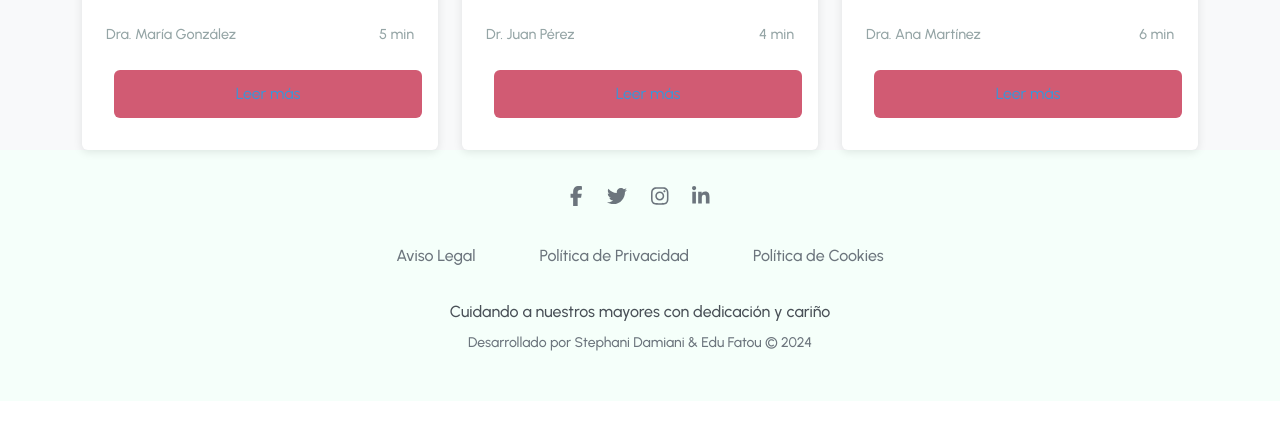
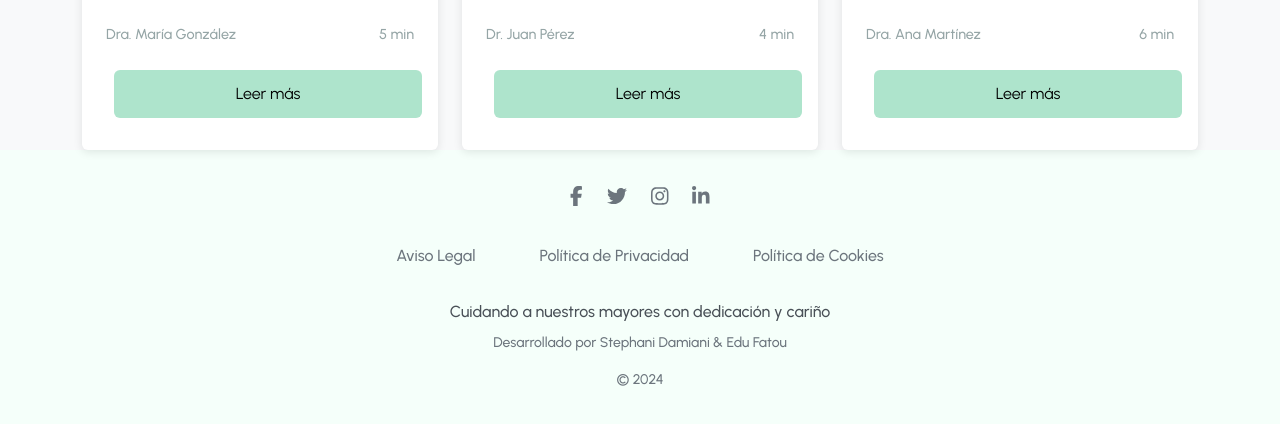
Before and after one commit to steph-d989/residencia_alarcon, a React (Vite) app in the folder client/: page /blog in a window 1280 px wide. Shown: the part 770-1194 px from the top of the page. Before the commit the page ends 1171 px from the top, so only its background shows below. Built offline with nearby package versions, Linux system fonts and the light colour scheme.

Commit message:
fixed and merged

```diff
--- a/client/src/components/Footer/Footer.jsx
+++ b/client/src/components/Footer/Footer.jsx
@@ -72,7 +72,10 @@ const Footer = () => {
             Cuidando a nuestros mayores con dedicación y cariño
           </p>
           <p className="signature">
-            Desarrollado por Stephani Damiani & Edu Fatou © 2024
+            Desarrollado por Stephani Damiani & Edu Fatou
+          </p>
+          <p className="signature">
+            © 2024
           </p>
         </div>
       </Container>
--- a/client/src/components/Main/Blog/Blog.jsx
+++ b/client/src/components/Main/Blog/Blog.jsx
@@ -103,7 +103,7 @@ const Blog = () => {
                     <span className="author">{post.author}</span>
                     <span className="read-time">{post.readTime}</span>
                   </div>
-                  <Button variant="outline-primary" className="read-more-btn">
+                  <Button  className="read-more-btn">
                     Leer más
                   </Button>
                 </Card.Body>
--- a/client/src/styles/components/_Blog.scss
+++ b/client/src/styles/components/_Blog.scss
@@ -1,10 +1,12 @@
+@import "../utils/variables.scss";
+
 .blog-page {
-//    padding: 4rem 0;
+
     background-color: #f8f9fa;
 
     .blog-header {
       text-align: center;
-      //margin-bottom: 3rem;
+
 
       h1 {
         text-align: center;
@@ -34,7 +36,7 @@
         border-radius: 4px;
 
         &:focus {
-          border-color: #3498db;
+          border-color: $color2;
           box-shadow: 0 0 0 0.2rem rgba(52, 152, 219, 0.25);
         }
       }
@@ -117,10 +119,10 @@
             width: 100%;
             padding: 0.75rem;
             border-color: #3498db;
-            color: #3498db;
+            color: black;
 
             &:hover {
-              background-color: #3498db;
+              background-color: $color2;
               color: white;
             }
           }
--- a/client/src/styles/utils/variables.scss
+++ b/client/src/styles/utils/variables.scss
@@ -1,6 +1,6 @@
 $color1: #cdb4db;
-$color2: #ba9ee2;
-$color3: #d15b73;
+$color2: #84bdac;
+$color3: #aee4cc;
 $sky-blue: #def0ff;
 $light-blue: #a2d2ff;
 $alice-blue: #f4faff;
```
